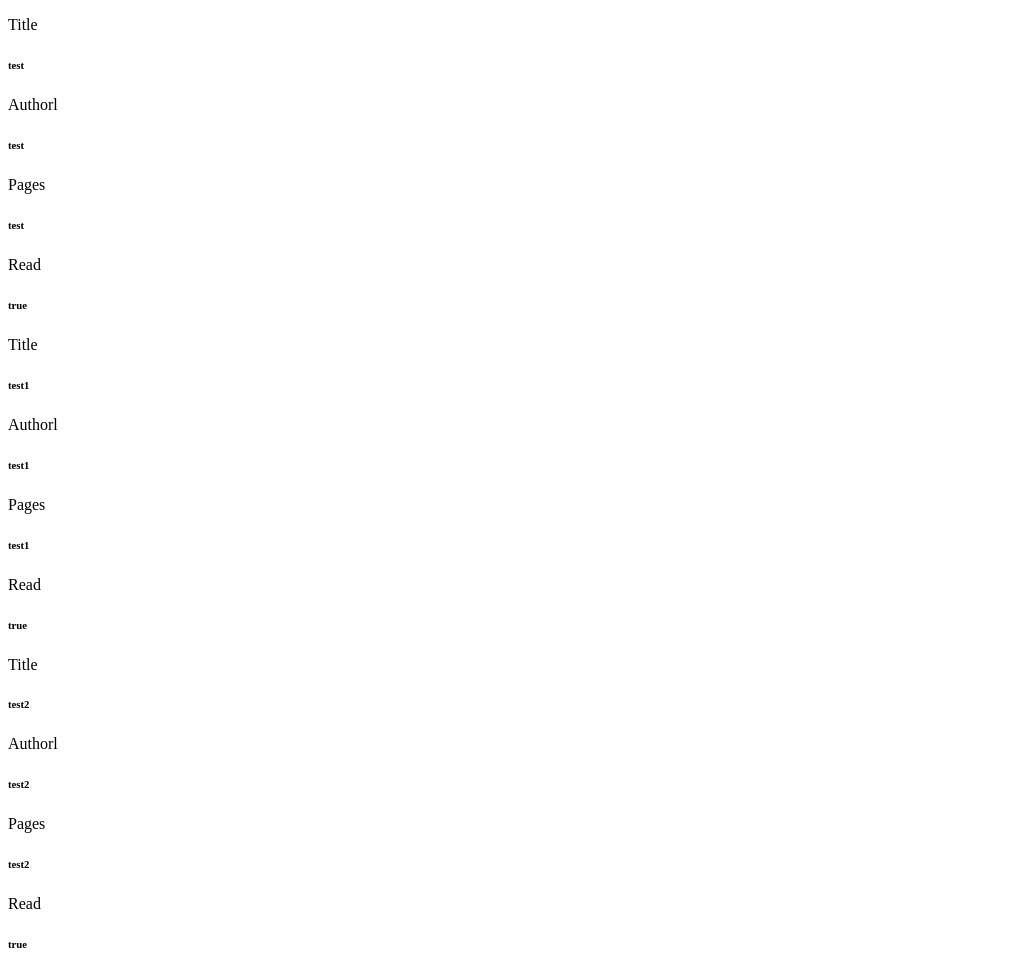
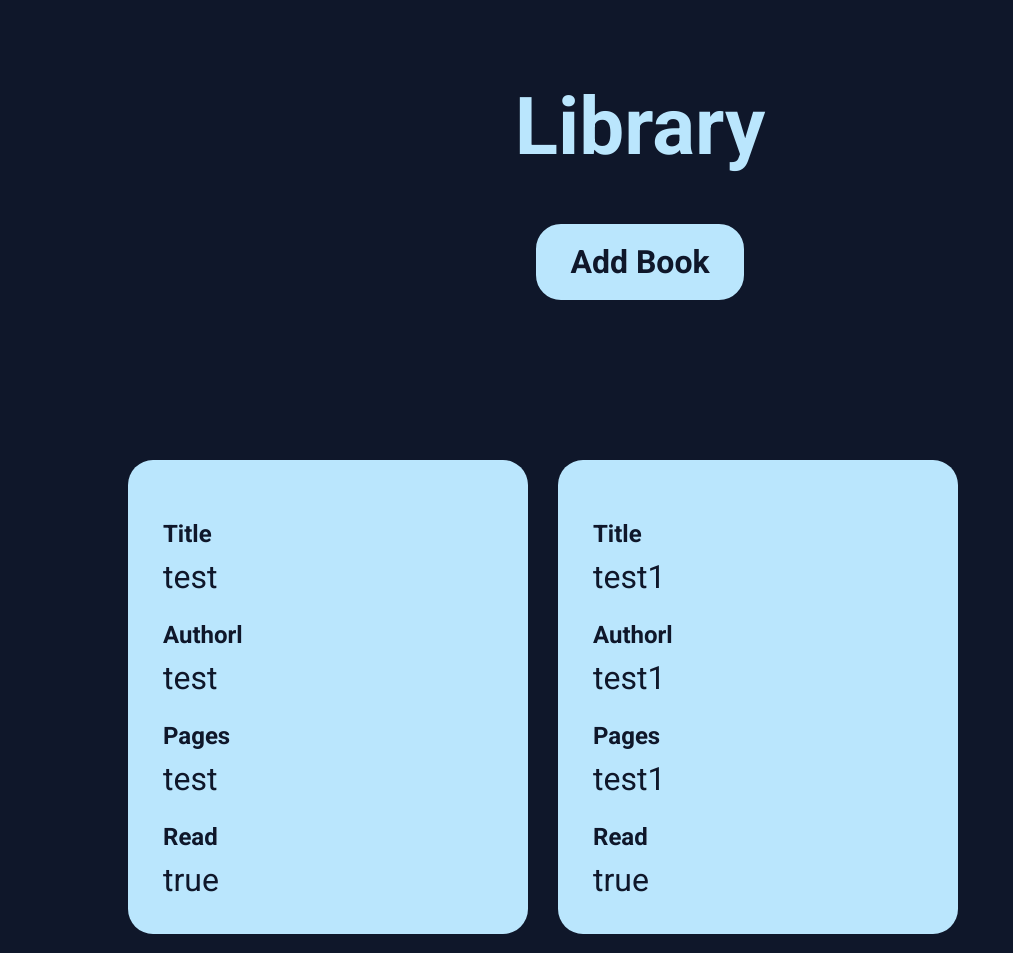
Before and after one commit to Rafael1268/odin-library, a plain HTML site: page index.html in a window 1280 px wide. Shown: the top 953 px of the page, without its empty margins (0-1013 px from the left). Drawn offline with Linux system fonts and the light colour scheme.

Commit message:
Finished styling

```diff
--- a/index.html
+++ b/index.html
@@ -4,16 +4,16 @@
   <meta charset="UTF-8">
   <meta http-equiv="X-UA-Compatible" content="IE=edge">
   <meta name="viewport" content="width=device-width, initial-scale=1.0">
+  <link rel="stylesheet" href="main.css">
   <title>Document</title>
 </head>
 <body>
   <div class="container">
     <div class="header">
-
+      <h1>Library</h1>
+      <button>Add Book</button>
     </div>
-    <div class="library">
-
-    </div>
+    <div class="library"></div>
   </div>
   <script src="main.js"></script>
 </body>
--- /dev/null
+++ b/main.css
@@ -0,0 +1,84 @@
+@import url('https://fonts.googleapis.com/css2?family=Roboto:ital,wght@0,100;0,300;0,400;0,500;0,700;0,900;1,100;1,300;1,400;1,500;1,700;1,900&display=swap');
+
+* {
+  margin: 0;
+  padding: 0;
+  font-family: 'Roboto', sans-serif;
+  color: #0F172A;
+}
+
+body {
+  background-color: #0F172A;
+}
+
+h1 {
+  color: #BAE6FD;
+  font-size: 5rem;
+  margin-bottom: 50px;
+}
+
+h6 {
+  font-size: 2rem;
+  font-weight: normal;
+}
+
+p {
+  font-size: 1.5rem;
+  font-weight: bold;
+  margin-top: 25px;
+  margin-bottom: 10px;
+}
+
+.container {
+  display: flex;
+  flex-direction: column;
+  justify-content: center;
+}
+
+/* Header */
+.header {
+  display: flex;
+  flex-direction: column;
+  align-items: center;
+  padding: 80px 0;
+}
+
+.header button {
+  background-color: #BAE6FD;
+  border: 4px solid #BAE6FD;
+  border-radius: 25px;
+  padding: 15px 30px;
+  font-size: 2rem;
+  font-weight: bold;
+  color: #0F172A;
+  transition: 0.1s;
+}
+
+.header button:hover {
+  background-color: #0F172A;
+  color: #BAE6FD;
+}
+
+/* Main content*/
+.library {
+  display: grid;
+  grid-template-rows: repeat(auto-fill, auto);
+  grid-template-columns: repeat(auto-fill,  400px);
+  gap: 30px;
+  padding: 80px 10vw;
+}
+
+.library div {
+  background-color: #BAE6FD;
+  border-radius: 25px;
+  padding: 35px;
+  transition: 0.25s;
+}
+
+.library div:hover {
+  box-shadow: 0 0 20px #BAE6FD;
+}
+
+.title {
+  margin-top: 0;
+}
```
